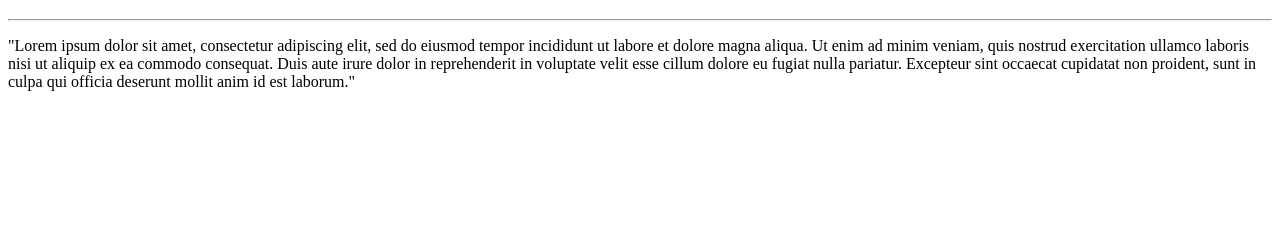
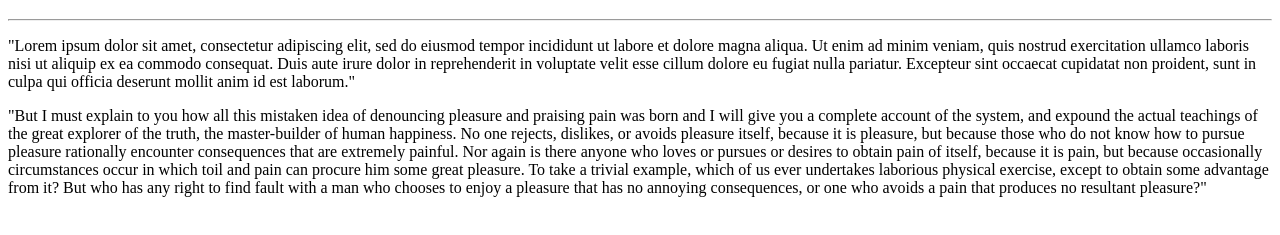
Before and after one commit to flamooliva/ola-mundo, a plain HTML site: page site-exemplo/index.html in a window 1280 px wide. Shown: the part 61-296 px from the top of the page. Drawn offline with Linux system fonts and the light colour scheme.

Commit message:
adicionei um paragrafo

```diff
--- a/site-exemplo/index.html
+++ b/site-exemplo/index.html
@@ -19,5 +19,24 @@
         occaecat cupidatat non proident, sunt in culpa
         qui officia deserunt mollit anim id est laborum."
     </p>
+    <p>"But I must explain to you how all this mistaken idea
+        of denouncing pleasure and praising pain was born and
+        I will give you a complete account of the system, and
+        expound the actual teachings of the great explorer of
+        the truth, the master-builder of human happiness.
+        No one rejects, dislikes, or avoids pleasure itself,
+        because it is pleasure, but because those who do not
+        know how to pursue pleasure rationally encounter
+        consequences that are extremely painful. Nor again
+        is there anyone who loves or pursues or desires to
+        obtain pain of itself, because it is pain, but
+        because occasionally circumstances occur in which
+        toil and pain can procure him some great pleasure.
+        To take a trivial example, which of us ever undertakes
+        laborious physical exercise, except to obtain some
+        advantage from it? But who has any right to find fault
+        with a man who chooses to enjoy a pleasure that has no
+        annoying consequences, or one who avoids a pain that
+        produces no resultant pleasure?"</p>
 </body>
 </html>
```
